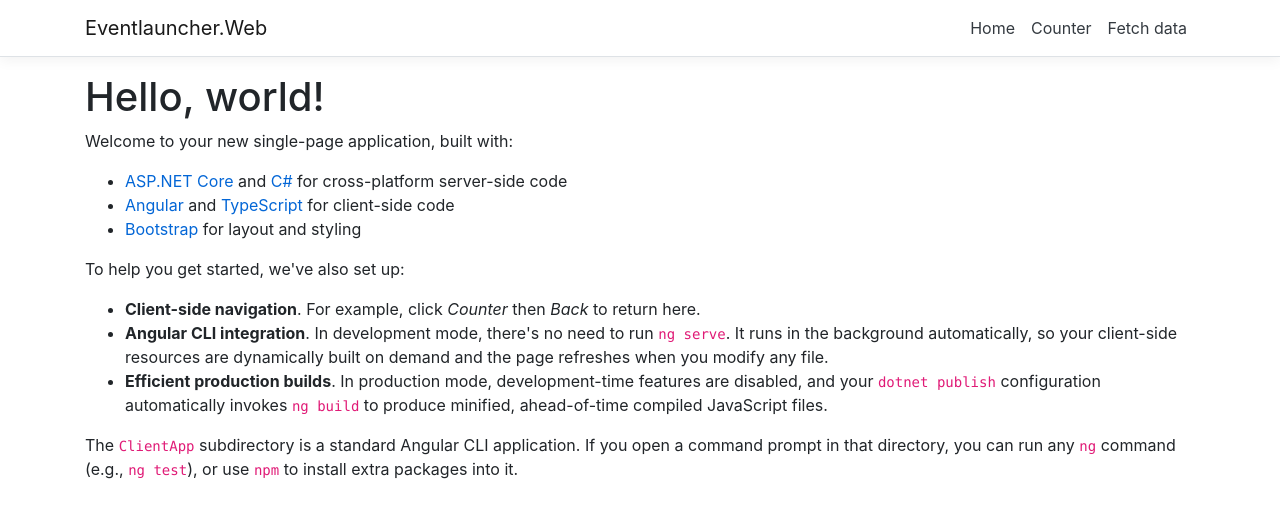
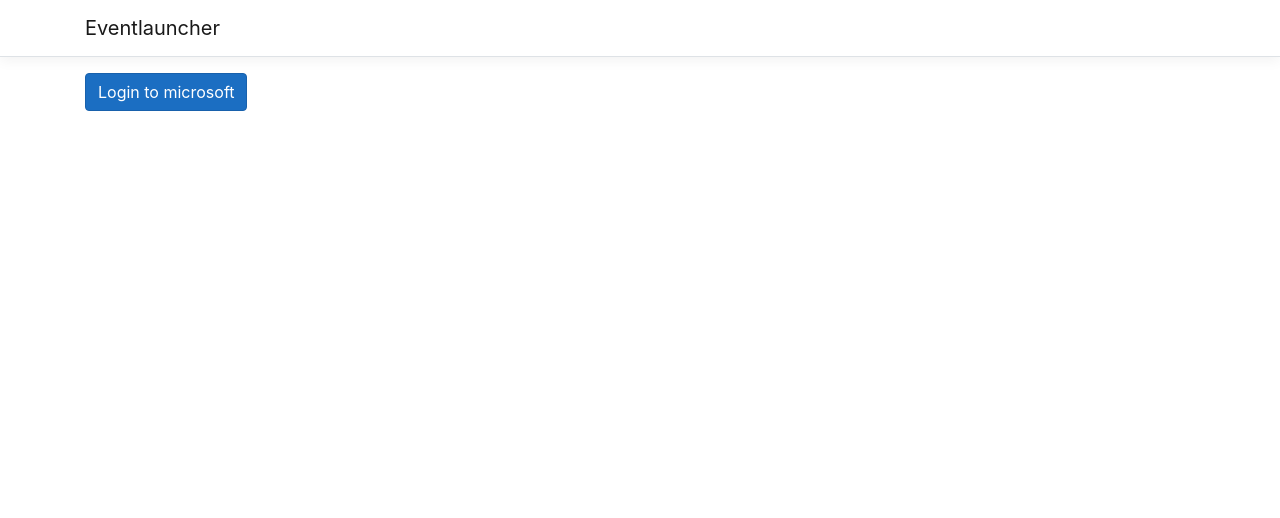
Before and after one commit to ynkf/EventLauncher, an Angular app in the folder Eventlauncher.Web/ClientApp/: page / in a window 1280 px wide. Shown: the top 518 px of the page. Built offline with nearby package versions, Linux system fonts and the light colour scheme.

Commit message:
Removed not used components

```diff
--- a/Eventlauncher.Web/ClientApp/src/app/counter/counter.component.html
+++ /dev/null
@@ -1,7 +0,0 @@
-<h1>Counter</h1>
-
-<p>This is a simple example of an Angular component.</p>
-
-<p>Current count: <strong>{{ currentCount }}</strong></p>
-
-<button class="btn btn-primary" (click)="incrementCounter()">Increment</button>
--- a/Eventlauncher.Web/ClientApp/src/app/counter/counter.component.ts
+++ /dev/null
@@ -1,13 +0,0 @@
-import { Component } from '@angular/core';
-
-@Component({
-  selector: 'app-counter-component',
-  templateUrl: './counter.component.html'
-})
-export class CounterComponent {
-  public currentCount = 0;
-
-  public incrementCounter() {
-    this.currentCount++;
-  }
-}
--- a/Eventlauncher.Web/ClientApp/src/app/fetch-data/fetch-data.component.html
+++ /dev/null
@@ -1,24 +0,0 @@
-<h1>Weather forecast</h1>
-
-<p>This component demonstrates fetching data from the server.</p>
-
-<p *ngIf="!forecasts"><em>Loading...</em></p>
-
-<table class='table table-striped' *ngIf="forecasts">
-  <thead>
-    <tr>
-      <th>Date</th>
-      <th>Temp. (C)</th>
-      <th>Temp. (F)</th>
-      <th>Summary</th>
-    </tr>
-  </thead>
-  <tbody>
-    <tr *ngFor="let forecast of forecasts">
-      <td>{{ forecast.date }}</td>
-      <td>{{ forecast.temperatureC }}</td>
-      <td>{{ forecast.temperatureF }}</td>
-      <td>{{ forecast.summary }}</td>
-    </tr>
-  </tbody>
-</table>
--- a/Eventlauncher.Web/ClientApp/src/app/fetch-data/fetch-data.component.ts
+++ /dev/null
@@ -1,23 +0,0 @@
-import { Component, Inject } from '@angular/core';
-import { HttpClient } from '@angular/common/http';
-
-@Component({
-  selector: 'app-fetch-data',
-  templateUrl: './fetch-data.component.html'
-})
-export class FetchDataComponent {
-  public forecasts: WeatherForecast[];
-
-  constructor(http: HttpClient, @Inject('BASE_URL') baseUrl: string) {
-    http.get<WeatherForecast[]>(baseUrl + 'weatherforecast').subscribe(result => {
-      this.forecasts = result;
-    }, error => console.error(error));
-  }
-}
-
-interface WeatherForecast {
-  date: string;
-  temperatureC: number;
-  temperatureF: number;
-  summary: string;
-}
--- a/Eventlauncher.Web/ClientApp/src/app/home/home.component.html
+++ b/Eventlauncher.Web/ClientApp/src/app/home/home.component.html
@@ -1,14 +1 @@
-<h1>Hello, world!</h1>
-<p>Welcome to your new single-page application, built with:</p>
-<ul>
-  <li><a href='https://get.asp.net/'>ASP.NET Core</a> and <a href='https://msdn.microsoft.com/en-us/library/67ef8sbd.aspx'>C#</a> for cross-platform server-side code</li>
-  <li><a href='https://angular.io/'>Angular</a> and <a href='http://www.typescriptlang.org/'>TypeScript</a> for client-side code</li>
-  <li><a href='http://getbootstrap.com/'>Bootstrap</a> for layout and styling</li>
-</ul>
-<p>To help you get started, we've also set up:</p>
-<ul>
-  <li><strong>Client-side navigation</strong>. For example, click <em>Counter</em> then <em>Back</em> to return here.</li>
-  <li><strong>Angular CLI integration</strong>. In development mode, there's no need to run <code>ng serve</code>. It runs in the background automatically, so your client-side resources are dynamically built on demand and the page refreshes when you modify any file.</li>
-  <li><strong>Efficient production builds</strong>. In production mode, development-time features are disabled, and your <code>dotnet publish</code> configuration automatically invokes <code>ng build</code> to produce minified, ahead-of-time compiled JavaScript files.</li>
-</ul>
-<p>The <code>ClientApp</code> subdirectory is a standard Angular CLI application. If you open a command prompt in that directory, you can run any <code>ng</code> command (e.g., <code>ng test</code>), or use <code>npm</code> to install extra packages into it.</p>
+<button class="btn btn-primary">Login to microsoft</button>
--- a/Eventlauncher.Web/ClientApp/src/app/nav-menu/nav-menu.component.html
+++ b/Eventlauncher.Web/ClientApp/src/app/nav-menu/nav-menu.component.html
@@ -3,7 +3,7 @@
     class="navbar navbar-expand-sm navbar-toggleable-sm navbar-light bg-white border-bottom box-shadow mb-3"
   >
     <div class="container">
-      <a class="navbar-brand" [routerLink]="['/']">Eventlauncher.Web</a>
+      <a class="navbar-brand" [routerLink]="['/']">Eventlauncher</a>
       <button
         class="navbar-toggler"
         type="button"
@@ -15,29 +15,8 @@
       >
         <span class="navbar-toggler-icon"></span>
       </button>
-      <div
-        class="navbar-collapse collapse d-sm-inline-flex flex-sm-row-reverse"
-        [ngClass]="{ show: isExpanded }"
-      >
-        <ul class="navbar-nav flex-grow">
-          <li
-            class="nav-item"
-            [routerLinkActive]="['link-active']"
-            [routerLinkActiveOptions]="{ exact: true }"
-          >
-            <a class="nav-link text-dark" [routerLink]="['/']">Home</a>
-          </li>
-          <li class="nav-item" [routerLinkActive]="['link-active']">
-            <a class="nav-link text-dark" [routerLink]="['/counter']"
-              >Counter</a
-            >
-          </li>
-          <li class="nav-item" [routerLinkActive]="['link-active']">
-            <a class="nav-link text-dark" [routerLink]="['/fetch-data']"
-              >Fetch data</a
-            >
-          </li>
-        </ul>
+      <div class="navbar-collapse collapse d-sm-inline-flex flex-sm-row-reverse"
+           [ngClass]="{ show: isExpanded }">
       </div>
     </div>
   </nav>
```
Also changed, not shown: Eventlauncher.Web/ClientApp/src/app/app.module.ts (+2 -8 lines), 1 other file (tests, documents, lock files or other folders).
